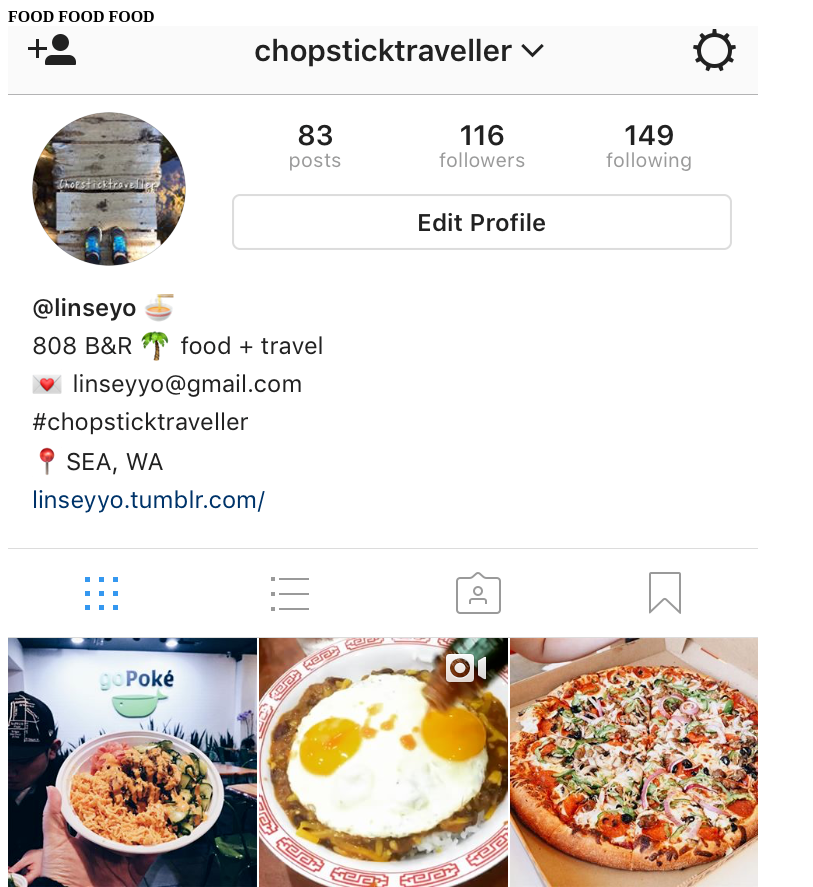
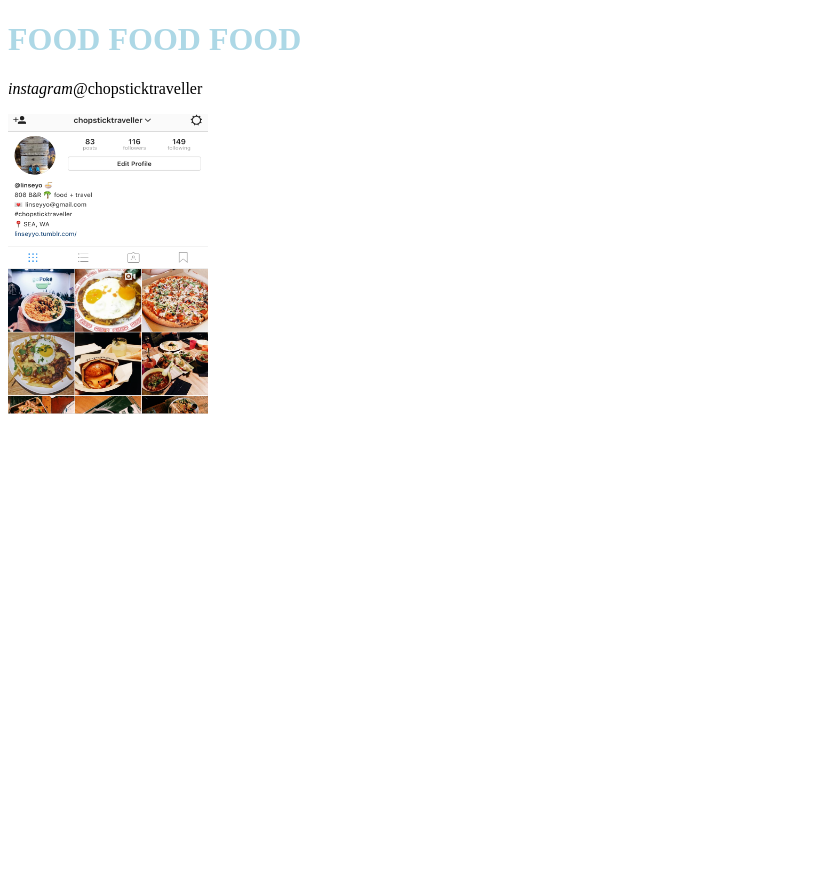
Before and after one commit to linseyo/chopsticktraveller, a plain HTML site: page food.html in a window 1280 px wide. Shown: the top 887 px of the page, without its empty margins (0-813 px from the left). After the commit the page ends 800 px from the top, so only its background shows below. Drawn offline with Linux system fonts and the light colour scheme.

Commit message:
update food.html with picture

```diff
--- a/food.html
+++ b/food.html
@@ -4,9 +4,11 @@
 	<title>Food</title>
 </head>
 <body>
-<strong>FOOD FOOD FOOD</strong>
+<strong><h1><span style="color:lightblue">FOOD FOOD FOOD</strong></span></h1>
 <div>
-<img src="images/instagram.PNG" alt="instagram"/>
+<p><em>instagram</em>@chopsticktraveller</p>
+
+<img src="images/instagram.PNG" alt="instagram" style="width:200px;height:300px;"/>
 </div>
 </body>
 </html>
```
